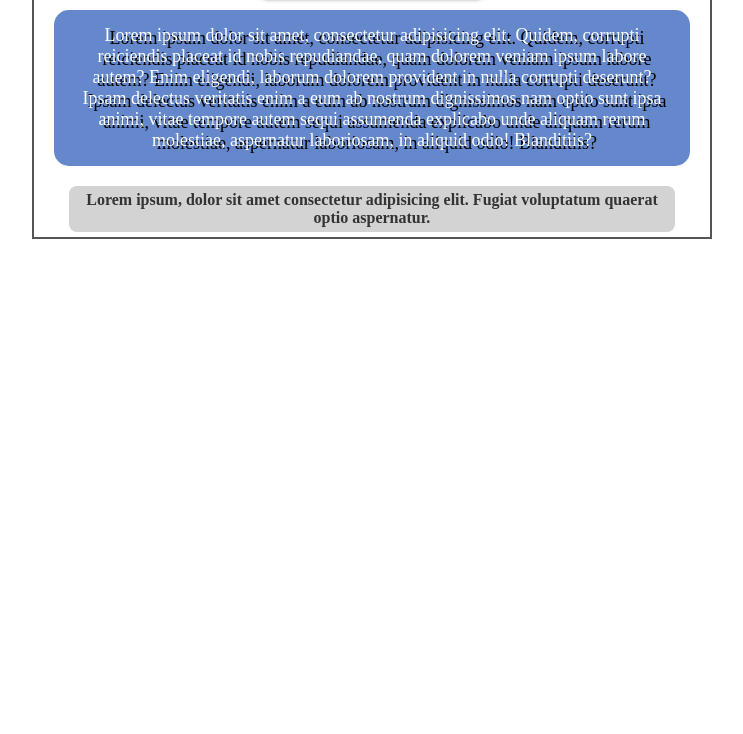
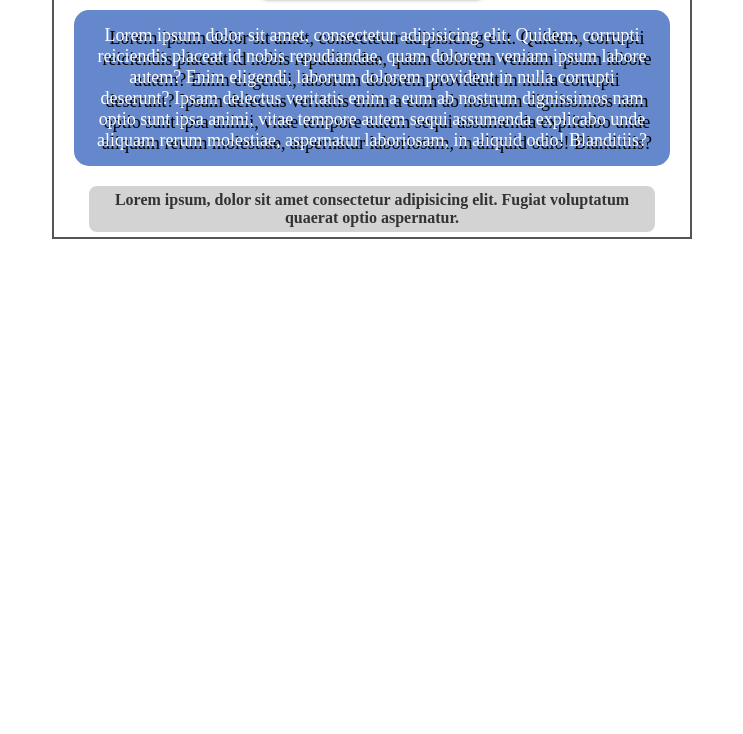
Before and after one commit to Ciambello150274/estudo, a plain HTML site: page index.html in a window 1280 px wide. Shown: the part 66-800 px from the top of the page, without its empty margins (268-1011 px from the left). Drawn offline with Linux system fonts and the light colour scheme.

Commit message:
Modifica de margin body

```diff
--- a/style.css
+++ b/style.css
@@ -2,7 +2,7 @@ body{
     padding: 5px 0;
     text-align: center;
     color: #333;
-    margin: 0 300px;
+    margin: 0 25%;
     border: 2px solid #555;
 }
 
```
